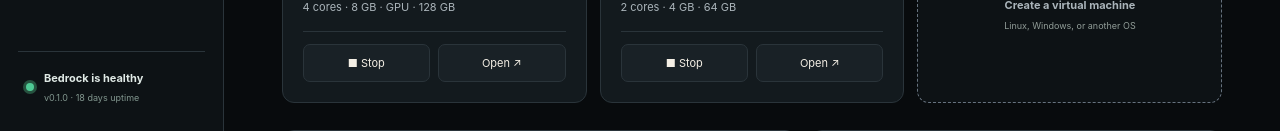
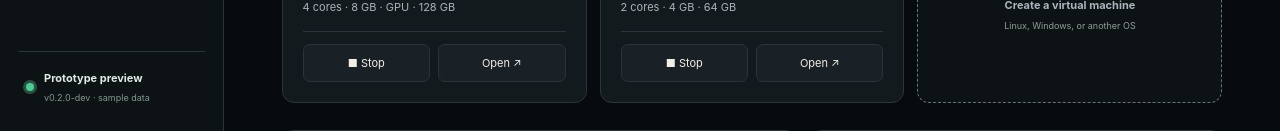
Before and after one commit to DEADish1/bedrock-os, a Next.js app: page / in a window 1280 px wide. Shown: the part 669-800 px from the top of the page. Built offline with nearby package versions, Linux system fonts and the light colour scheme.

Commit message:
Correct prototype status footer

```diff
--- a/app/page.tsx
+++ b/app/page.tsx
@@ -8,7 +8,7 @@ export default function Home(){
  const [page,setPage]=useState('Overview'),[modal,setModal]=useState(false),[toast,setToast]=useState('');
  const notify=(s:string)=>{setToast(s);setTimeout(()=>setToast(''),2400)};
  return <main className="shell">
-  <aside><button className="logo" onClick={()=>setPage('Overview')} aria-label="Bedrock home"><img src="/brand/logo-horizontal-static.svg" alt="Bedrock Server OS"/></button><p>SYSTEM</p>{[['⌂','Overview'],['▣','Virtual machines'],['◫','Storage'],['◉','Image library']].map(x=><button className={page===x[1]?'active':''} key={x[1]} onClick={()=>setPage(x[1])}><i>{x[0]}</i>{x[1]}{x[1]==='Virtual machines'&&<em>3</em>}</button>)}<p>MANAGE</p>{[['⌁','Remote access'],['♧','Users'],['☷','Project status'],['⚙','Settings']].map(x=><button className={page===x[1]?'active':''} key={x[1]} onClick={()=>(x[1]==='Remote access'||x[1]==='Project status')&&setPage(x[1])}><i>{x[0]}</i>{x[1]}</button>)}<footer><span/><div><strong>Bedrock is healthy</strong><small>v0.1.0 · 18 days uptime</small></div></footer></aside>
+  <aside><button className="logo" onClick={()=>setPage('Overview')} aria-label="Bedrock home"><img src="/brand/logo-horizontal-static.svg" alt="Bedrock Server OS"/></button><p>SYSTEM</p>{[['⌂','Overview'],['▣','Virtual machines'],['◫','Storage'],['◉','Image library']].map(x=><button className={page===x[1]?'active':''} key={x[1]} onClick={()=>setPage(x[1])}><i>{x[0]}</i>{x[1]}{x[1]==='Virtual machines'&&<em>3</em>}</button>)}<p>MANAGE</p>{[['⌁','Remote access'],['♧','Users'],['☷','Project status'],['⚙','Settings']].map(x=><button className={page===x[1]?'active':''} key={x[1]} onClick={()=>(x[1]==='Remote access'||x[1]==='Project status')&&setPage(x[1])}><i>{x[0]}</i>{x[1]}</button>)}<footer><span/><div><strong>Prototype preview</strong><small>v0.2.0-dev · sample data</small></div></footer></aside>
   <section className="work"><header><div>home-server <span>/</span> <strong>{page}</strong></div><nav>⌕　◔　<b>DM</b></nav></header><div className="content">
    {page==='Overview'&&<Overview create={()=>setModal(true)} download={()=>setPage('Get Bedrock')}/>}
    {page==='Virtual machines'&&<VMs create={()=>setModal(true)}/>}
```
Also changed, not shown: 1 other file (tests, documents, lock files or other folders).
